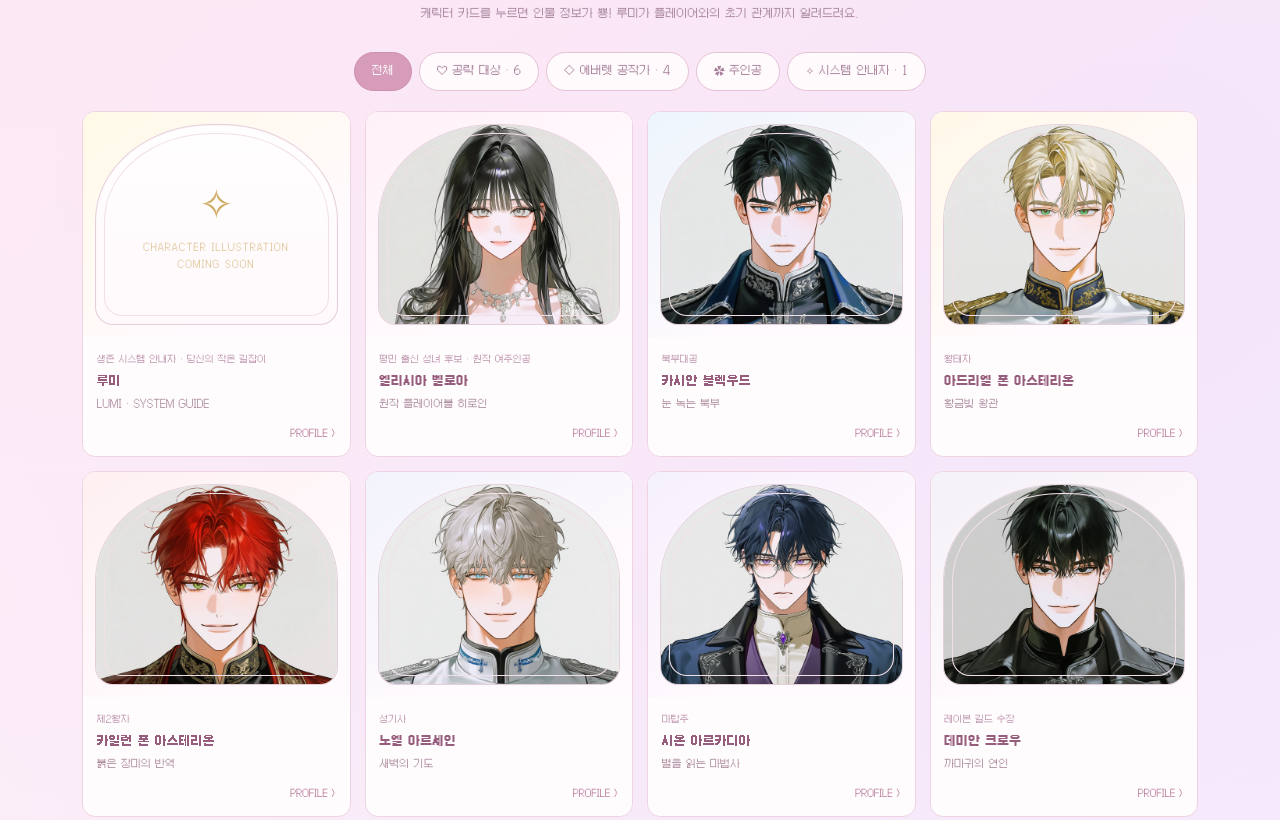
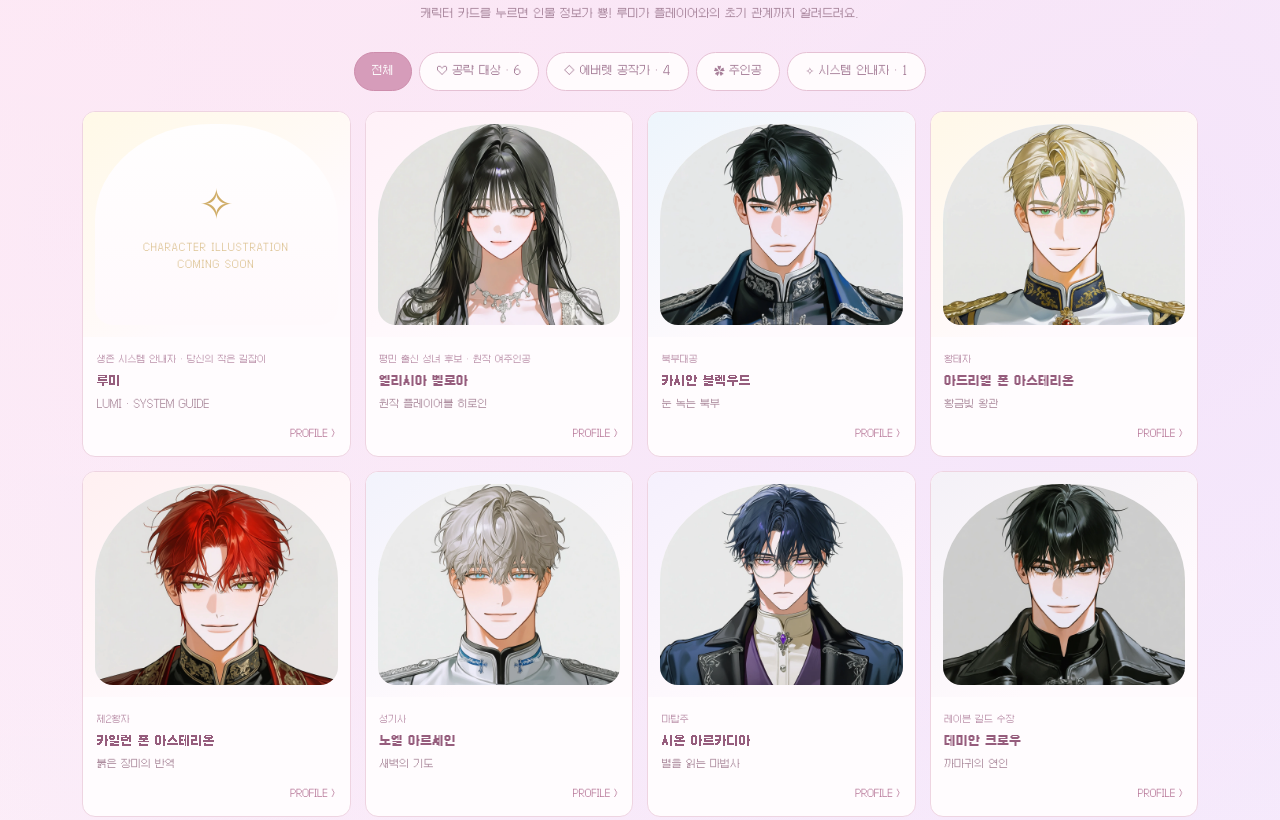
Before and after one commit to nokiii1/saintess-of-thorns, a plain HTML site: page index.html in a window 1280 px wide. Shown: the part 1900-2720 px from the top of the page. Drawn offline with Linux system fonts and the light colour scheme.

Commit message:
Update index.html

```diff
--- a/index.html
+++ b/index.html
@@ -74,6 +74,17 @@ html,body,button,input,select,textarea{font-family:'Galmuri11',monospace!importa
 .persona-fields b{display:block;font-size:10px;color:#a1638a}
 .persona-fields span{display:block;color:#9b7b90;font-size:10px;margin-top:2px}
 .persona-examples{background:#fff9ee;border:1px solid #ecdcc0;border-radius:9px;color:#9c825e;padding:10px;margin-top:11px;font-size:10px;line-height:1.9;word-break:keep-all}
+
+/* CHARACTER ARCHIVE REFINEMENT — clean arched cards & large CG in detail */
+.character .portrait-window{border:0;box-shadow:none}
+.character .portrait-window::before{content:none!important;display:none!important}
+.character .portrait-window img{object-position:center top}
+.modal{width:min(1000px,100%)}
+.modal-grid{grid-template-columns:minmax(0,390px) minmax(0,1fr);gap:26px;align-items:start}
+.modal .detail-art{position:relative;width:100%;aspect-ratio:1/1;border:1px solid #eacbdc;border-radius:12px;overflow:hidden;background:linear-gradient(145deg,var(--tint,#fff2f8),#fffafd);display:grid;place-items:center}
+.modal .detail-art img{width:100%;height:100%;display:block;object-fit:contain;object-position:center}
+.modal .detail-art .portrait-fallback{position:absolute;inset:0;display:grid;place-items:center}
+@media(max-width:680px){.modal{width:100%;max-height:92dvh}.modal-grid{grid-template-columns:minmax(0,1fr);gap:18px}.modal .detail-art{width:min(100%,420px);margin:0 auto;aspect-ratio:1/1}}
 </style>
 </head>
 <body><div class="sparkles" aria-hidden="true"><i>✧</i><i>✦</i><i>✧</i><i>✧</i><i>✦</i></div><div class="site">
@@ -181,7 +192,12 @@ document.querySelector('#seasonFilters').addEventListener('click',e=>{const b=e.
 document.addEventListener('click',e=>{const world=e.target.closest('[data-world]');const evt=e.target.closest('[data-event]');if(world){const p=places.find(x=>x.id===world.dataset.world);if(!p)return;openModal(`<div class="mini-tag">✧ ${esc(p.kind)} · WORLD ARCHIVE ✧</div><h2 id="modalTitle">${p.glyph} ${esc(p.name)}</h2><p class="detail-text">${esc(p.short)}</p>${p.items.map(([k,v])=>field('◇ '+k,v)).join('')}<div class="notice">※ 공간 출입과 이동은 신분·초청·권한·거리·날씨 등 실제 상황을 따릅니다.</div>`);return}if(evt){const x=imperialEvents.find(i=>i.month===Number(evt.dataset.event));if(!x)return;openModal(`<div class="mini-tag">✧ IMPERIAL EVENT · ${String(x.month).padStart(2,'0')} MONTH ✧</div><h2 id="modalTitle">${x.icon} ${esc(x.name)}</h2>${field('DATE / 일정',x.month+'월'+(x.date?' '+x.date+'일':' · 정확한 개최일 미정'))}${field('LOCATION / 장소',x.place)}${field('EVENT / 행사 안내',x.desc)}${x.note?field('ORIGINAL GAME / 원작 관련 정보',x.note):''}<div class="notice">※ 일정과 참여는 실제 전개에 따라 결정됩니다. 원작 사건이 반드시 일어나지는 않습니다.</div>`);return}});
 
 const $=s=>document.querySelector(s);function esc(s){return String(s??'').replace(/[&<>"']/g,c=>({'&':'&amp;','<':'&lt;','>':'&gt;','"':'&quot;',"'":'&#39;'}[c]));}
-function portrait(c,detail=false){const path=(detail?DETAIL_IMAGE_PATHS[c.id]:null)||IMAGE_PATHS[c.id];return `<div class="portrait" style="--tint:${c.tint};--accent:${c.color}"><div class="portrait-window">${path?`<img loading="lazy" src="${esc(path)}" alt="${esc(c.name)} 일러스트">`:''}<div class="portrait-fallback" ${path?'style="display:none"':''}><div><div class="mark">${c.glyph}</div><small>CHARACTER ILLUSTRATION<br>COMING SOON</small></div></div></div></div>`}
+function portrait(c,detail=false){
+ const path=(detail?DETAIL_IMAGE_PATHS[c.id]:null)||IMAGE_PATHS[c.id];
+ const fallback=`<div class="portrait-fallback" ${path?'style="display:none"':''}><div><div class="mark">${c.glyph}</div><small>CHARACTER ILLUSTRATION<br>COMING SOON</small></div></div>`;
+ if(detail){return `<div class="detail-art" style="--tint:${c.tint};--accent:${c.color}">${path?`<img loading="lazy" src="${esc(path)}" alt="${esc(c.name)} 상세 일러스트">`:''}${fallback}</div>`;}
+ return `<div class="portrait" style="--tint:${c.tint};--accent:${c.color}"><div class="portrait-window">${path?`<img loading="lazy" src="${esc(path)}" alt="${esc(c.name)} 증명사진">`:''}${fallback}</div></div>`;
+}
 $('#chapterGrid').innerHTML=chapters.map((c,i)=>`<button type="button" class="chapter" data-chapter="${i}"><div class="no">${c.no}</div><div class="icon">${c.icon}</div><h3>${c.title}</h3><p>${c.summary}</p><span class="more">✧ 자세히 보기 〉</span></button>`).join('');
 function renderCards(filter='all'){$('#characterGrid').innerHTML=chars.filter(c=>filter==='all'||c.group===filter).map(c=>`<button type="button" class="character" data-char="${c.id}">${portrait(c)}<div class="character-info"><div class="role">${esc(c.role)}</div><div class="name">${esc(c.name)}</div><div class="route">${esc(c.route||c.relation||'ORIGINAL CHARACTER')}</div><span class="view">PROFILE 〉</span></div></button>`).join('')||'<div class="empty">등록된 인물이 없습니다.</div>';}renderCards();
 $('.tabs').addEventListener('click',e=>{const btn=e.target.closest('[data-filter]');if(!btn)return;document.querySelectorAll('.tab').forEach(b=>b.classList.toggle('active',b===btn));renderCards(btn.dataset.filter)});
```
